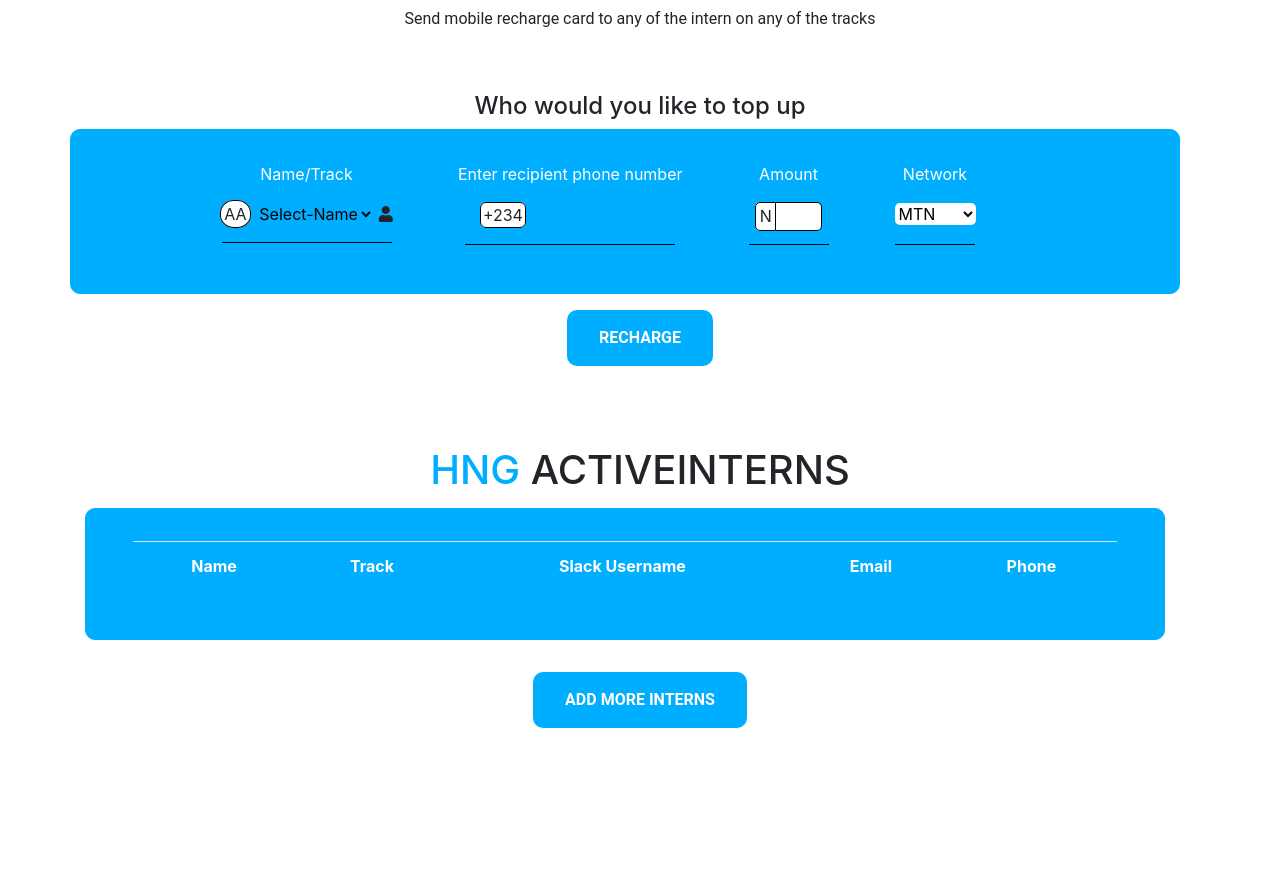
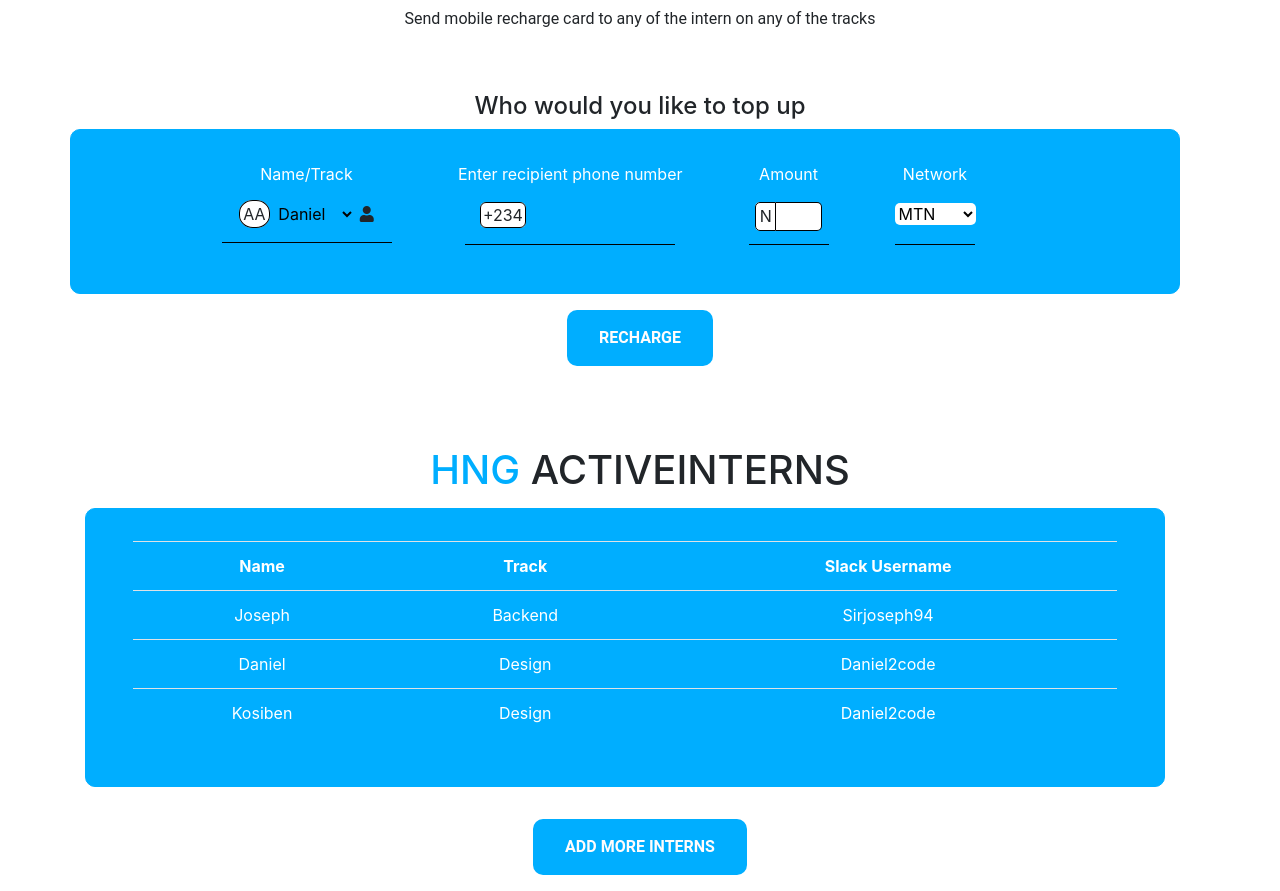
Before and after one commit to Sirjoseph94/recharge, a PHP site: page / in a window 1280 px wide. Shown: the part 183-1074 px from the top of the page. Before the commit the page ends 911 px from the top, so only its background shows below. Run offline with PHP 8.4, Linux system fonts and the light colour scheme; lists and menus that the app fills with data are empty; some libraries are stand-ins or nearby versions.

Commit message:
Update index.php

```diff
--- a/index.php
+++ b/index.php
@@ -34,9 +34,9 @@
 					<span class="initials">AA</span>
 					<select name="username" class="user">
 
-						<option value="username">
-							Select-Name<i class="fa fa-arow-down"></i>
-						</option>
+						<option value="username">Daniel<i class="fa fa-arow-down"></i></option>
+						<option value="username">Kosiben<i class="fa fa-arow-down"></i></option>
+						<option value="username">Joseph<i class="fa fa-arow-down"></i></option>
 					</select>
 					<i class="fa fa-user"></i>
 					<hr class="hruser">
@@ -87,9 +87,24 @@
 								<th>Name</th>
 								<th>Track</th>
 								<th>Slack&nbsp;Username</th>
-								<th>Email</th>
-								<th>Phone</th>
+
 							</tr>
+							<tr>
+								<td>Joseph</td>
+								<td>Backend</td>
+								<td>Sirjoseph94</td>
+							</tr>
+							<tr>
+								<td>Daniel</td>
+								<td>Design</td>
+								<td>Daniel2code</td>
+							</tr>
+							<tr>
+								<td>Kosiben</td>
+								<td>Design</td>
+								<td>Daniel2code</td>
+							</tr>
+
 						</table>
 					</div>
 				</div>
```
